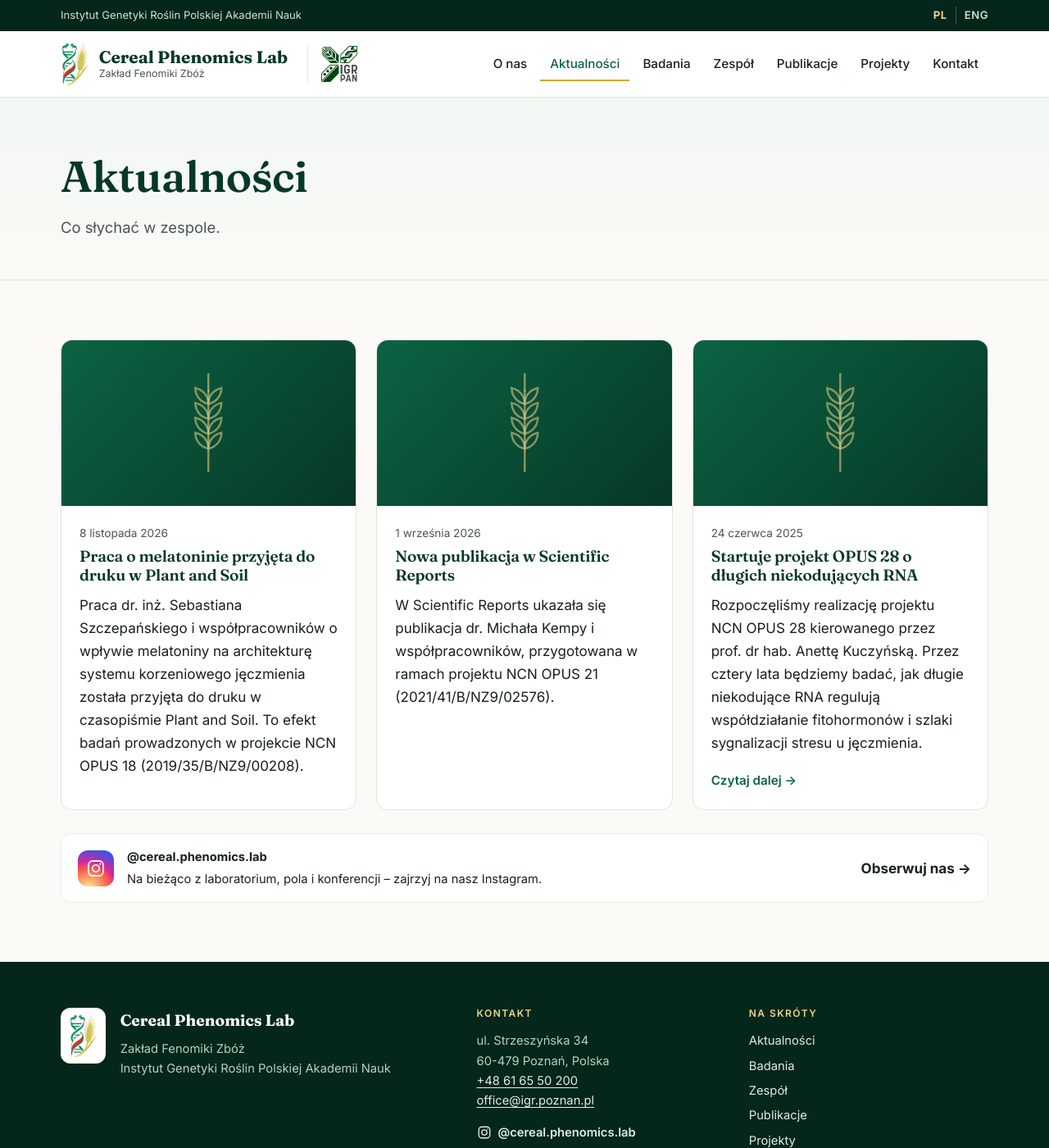
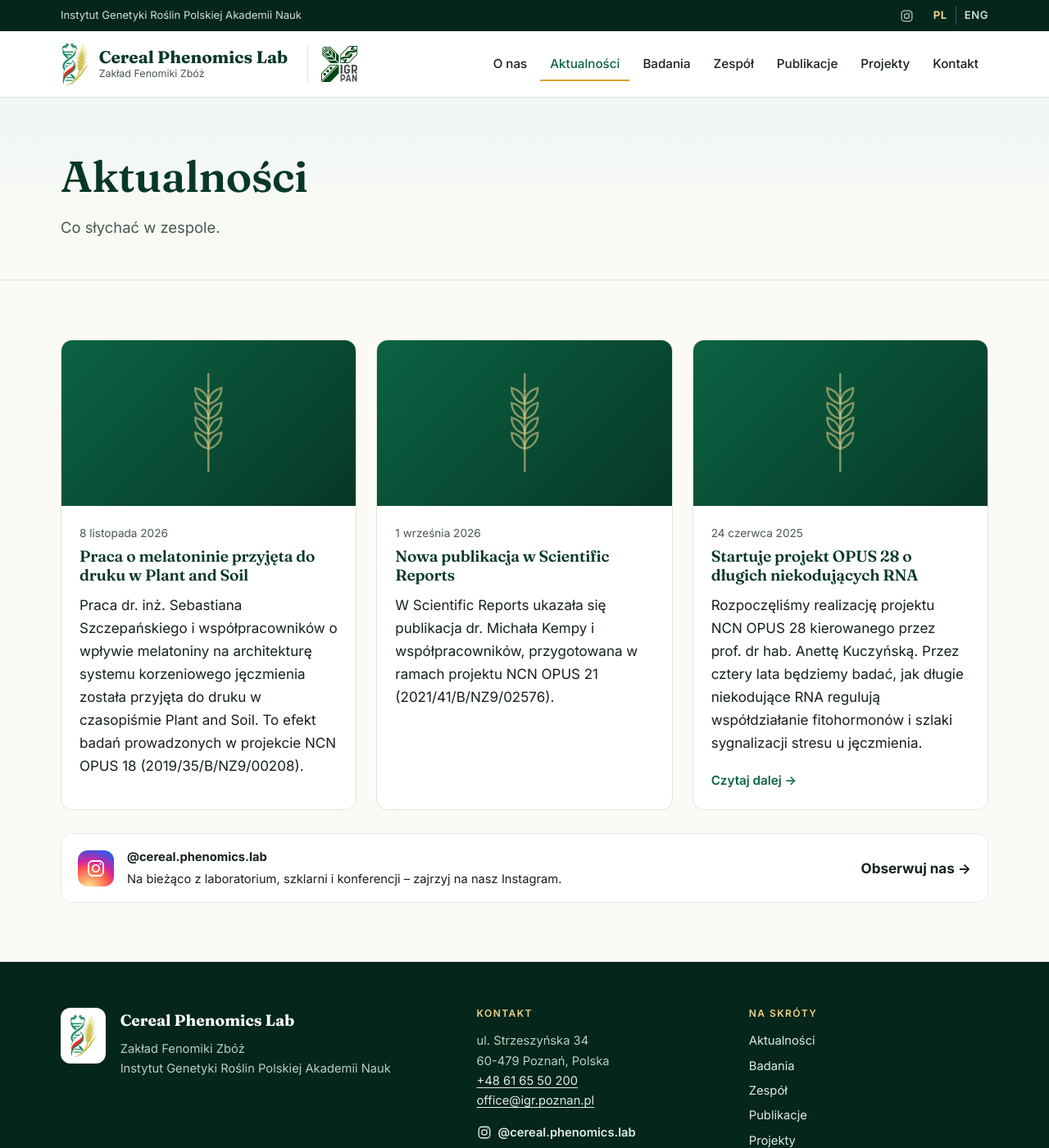
Before and after one commit to cerealphenomicslab/phenomics, a Jekyll site: the page built from aktualnosci.html, in a window 1280 px wide and 1400 px high. Shown: the whole window at 82% size. Built offline with Jekyll 4.4.1, drawn with Linux system fonts in a browser that asks for light colours.

Commit message:
Instagram icon in top bar; 'szklarni' in IG blurb
Co-Authored-By: Claude Opus 5.5 <noreply@anthropic.com>
Claude-Session: https://claude.ai/code/session_01BpixLG9RwF8mf4iQRuxkXw

```diff
--- a/_data/i18n.yml
+++ b/_data/i18n.yml
@@ -10,7 +10,7 @@ pl:
   menu: Menu
   read_more: Czytaj dalej
   all_news: Wszystkie aktualności
-  ig_text: Na bieżąco z laboratorium, pola i konferencji – zajrzyj na nasz Instagram.
+  ig_text: Na bieżąco z laboratorium, szklarni i konferencji – zajrzyj na nasz Instagram.
   ig_cta: Obserwuj nas
   all_publications: Wszystkie publikacje
   meet_team: Poznaj zespół
@@ -63,7 +63,7 @@ en:
   menu: Menu
   read_more: Read more
   all_news: All news
-  ig_text: Day-to-day life in the lab, in the field and at conferences – follow us on Instagram.
+  ig_text: Day-to-day life in the lab, in the greenhouse and at conferences – follow us on Instagram.
   ig_cta: Follow us
   all_publications: All publications
   meet_team: Meet the team
--- a/_includes/header.html
+++ b/_includes/header.html
@@ -6,6 +6,10 @@
 <div class="topbar">
   <div class="wrap topbar__inner">
     <a class="topbar__inst" href="{{ site.contact.institute_url }}" target="_blank" rel="noopener">{{ t.institute_full }}</a>
+    <div class="topbar__right">
+    {%- if site.contact.instagram %}
+    <a class="topbar__ig" href="{{ site.contact.instagram }}" target="_blank" rel="noopener" title="Instagram" aria-label="Instagram {{ site.contact.instagram_handle }}">{% include icon.html name='instagram' %}</a>
+    {%- endif %}
     <nav class="lang" aria-label="Language">
       {%- assign alt_url = '/' -%}{%- if page.lang == 'pl' %}{% assign alt_url = '/en/' %}{% endif -%}
       {%- if alt %}{% assign alt_url = alt.url %}{% endif -%}
@@ -17,6 +21,7 @@
       <span class="lang__item lang__cur" aria-current="true">ENG</span>
       {%- endif %}
     </nav>
+    </div>
   </div>
 </div>
 <header class="site-header">
--- a/assets/css/main.css
+++ b/assets/css/main.css
@@ -351,3 +351,8 @@ svg.ig .ig__dot { fill: currentColor; stroke: none; }
 .ig-strip__text { display: flex; flex-direction: column; gap: 2px; flex: 1; font-size: .92rem; }
 .ig-strip__cta { font-weight: 700; white-space: nowrap; }
 @media (max-width: 600px) { .ig-strip { flex-wrap: wrap; } .ig-strip__cta { width: 100%; padding-left: 60px; } }
+
+.topbar__right { display: flex; align-items: center; gap: 14px; flex-shrink: 0; }
+.topbar__ig { display: inline-flex; color: inherit; opacity: .85; transition: opacity .15s; }
+.topbar__ig:hover { opacity: 1; }
+.topbar__ig svg.ig { width: 17px; height: 17px; }
```
